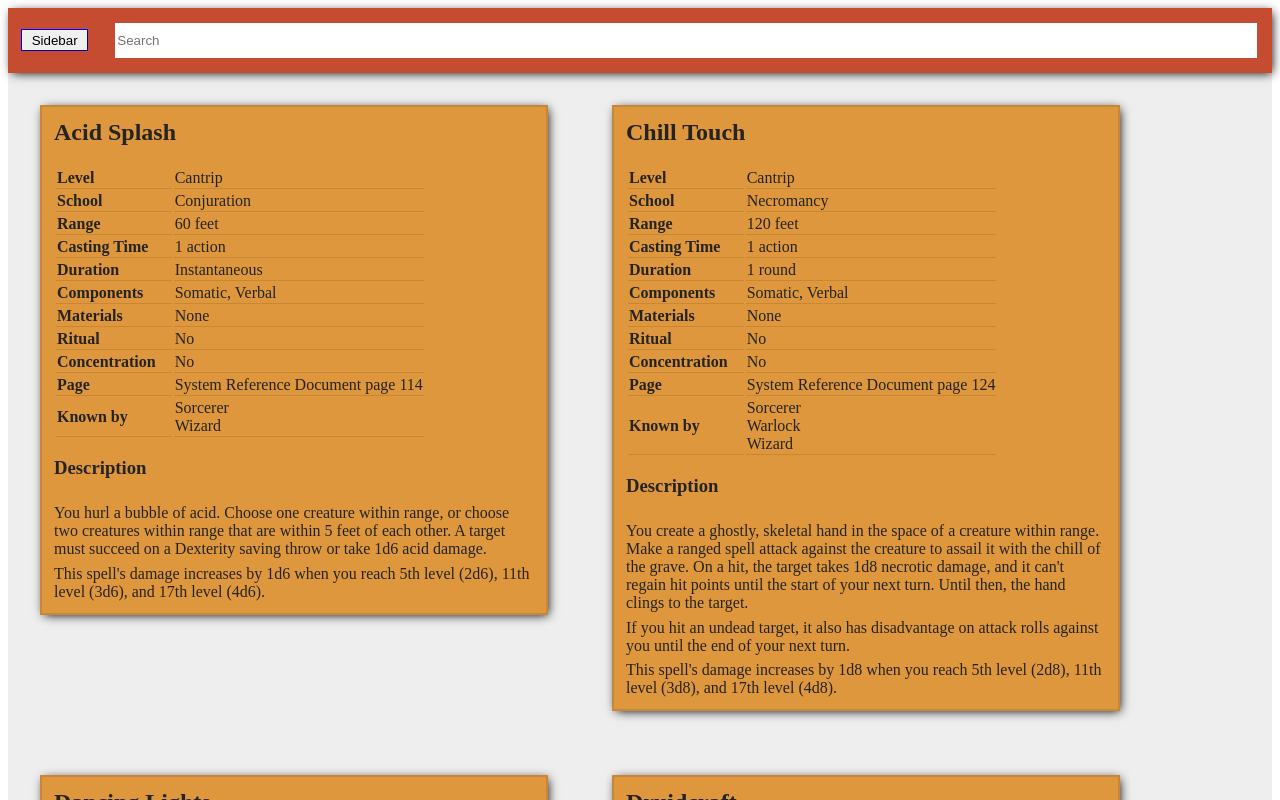
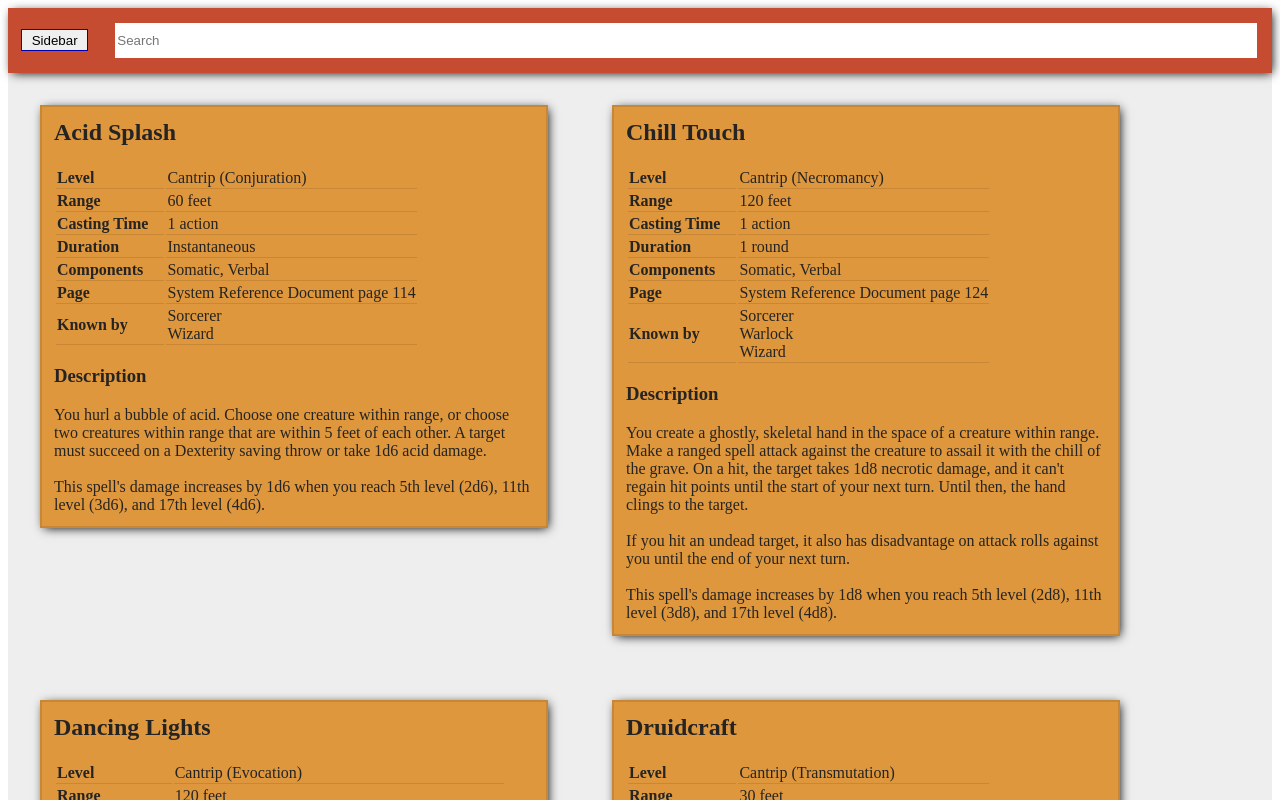
Before and after one commit to metriccaution/dnd-spell-cards, a React app: page / in a window 1280 px wide. Shown: the top 800 px of the page. Built offline with nearby package versions, Linux system fonts and the light colour scheme; the HTML template or start-up script is replaced by a standard one.

Commit message:
Trimming down the DOM size a little

```diff
--- a/src/components/spell-card/index.tsx
+++ b/src/components/spell-card/index.tsx
@@ -3,10 +3,6 @@ import styled from "styled-components";
 import { colours, shadows } from "../../styles";
 import { FullSpell, SpellComponent } from "../../types";
 import PropertiesGrid from "./properties-grid";
-
-const DescriptionBlock = styled.div`
-  padding-top: 0.4em;
-`;
 
 const CardPanel = styled.div`
   margin: 2em;
@@ -69,6 +65,10 @@ export const spellComponentText = (component: SpellComponent): string => {
   }
 };
 
+const DescriptionText = styled.div`
+  white-space: pre-line;
+`;
+
 export interface SpellCardProps {
   /**
    * Actual spell details
@@ -83,9 +83,9 @@ export const SpellCard = ({ spell }: SpellCardProps) => {
 
   const sources = spell.pages
     .map(page => `${sourceBookText(page.book)} page ${page.pageNumber}`)
-    .map((text, index) => <div key={index}>{text}</div>);
+    .join("\n");
 
-  const knownByList = spell.knownBy.sort().map(k => <div key={k}>{k}</div>);
+  const knownByList = spell.knownBy.sort().join("\n");
 
   const description = [
     {
@@ -98,48 +98,33 @@ export const SpellCard = ({ spell }: SpellCardProps) => {
     }
   ]
     .filter(({ lines }) => lines.length > 0)
-    .map(props => {
-      const descriptionLines = props.lines.map((line, index) => (
-        <DescriptionBlock key={index}>{line}</DescriptionBlock>
-      ));
+    .map(props => [
+      <h3>{props.title}</h3>,
+      <DescriptionText>{props.lines.join("\n\n")}</DescriptionText>
+    ])
+    .reduce((arr, items) => arr.concat(items), [] as JSX.Element[]);
 
-      return (
-        <div>
-          <h3>{props.title}</h3>
-          {descriptionLines}
-        </div>
-      );
-    });
-
-  const aliases =
-    spell.aliases.length > 0 ? (
-      <div>
-        {spell.aliases.map(s => (
-          <div key={s}>{s}</div>
-        ))}
-      </div>
-    ) : null;
+  const aliases = spell.aliases.length > 0 ? spell.aliases.join("\n") : null;
 
   return (
     <CardPanel>
       <SpellTitle>{spell.name}</SpellTitle>
       <PropertiesGrid
         properties={[
-          ["Level", spellLevelName(spell.level)],
-          ["School", spell.school],
+          ["Level", `${spellLevelName(spell.level)} (${spell.school})`],
           ["Range", spell.range],
           ["Casting Time", spell.castingTime],
           ["Duration", spell.duration],
           ["Components", spellComponents],
-          ["Materials", spell.material === null ? "None" : spell.material],
-          ["Ritual", spell.ritual ? "Yes" : "No"],
-          ["Concentration", spell.concentration ? "Yes" : "No"],
-          ["Page", <div>{sources}</div>],
-          ["Known by", <div>{knownByList}</div>],
+          ["Materials", spell.material],
+          ["Ritual", spell.ritual ? "Yes" : null],
+          ["Concentration", spell.concentration ? "Yes" : null],
+          ["Page", sources],
+          ["Known by", knownByList],
           ["AKA", aliases]
         ]}
       />
-      {description}
+      {...description}
     </CardPanel>
   );
 };
--- a/src/components/spell-card/properties-grid.tsx
+++ b/src/components/spell-card/properties-grid.tsx
@@ -15,10 +15,11 @@ const PropertyTitle = styled.th`
 const PropertyValue = styled.td`
   border-bottom: 1px solid ${colours.cardBorder};
   text-align: left;
+  white-space: pre-line;
 `;
 
 export interface PropertiesGridProps {
-  properties: Array<[string, JSX.Element | string | null]>;
+  properties: Array<[string, string | null]>;
 }
 
 const PropertiesGrid = ({ properties }: PropertiesGridProps) => {
@@ -27,7 +28,7 @@ const PropertiesGrid = ({ properties }: PropertiesGridProps) => {
       {properties
         .filter(prop => prop[1] !== null)
         .map(([name, value]) => (
-          <PropertiesRow>
+          <PropertiesRow key={name}>
             <PropertyTitle>{name}</PropertyTitle>
             <PropertyValue>{value}</PropertyValue>
           </PropertiesRow>
```
